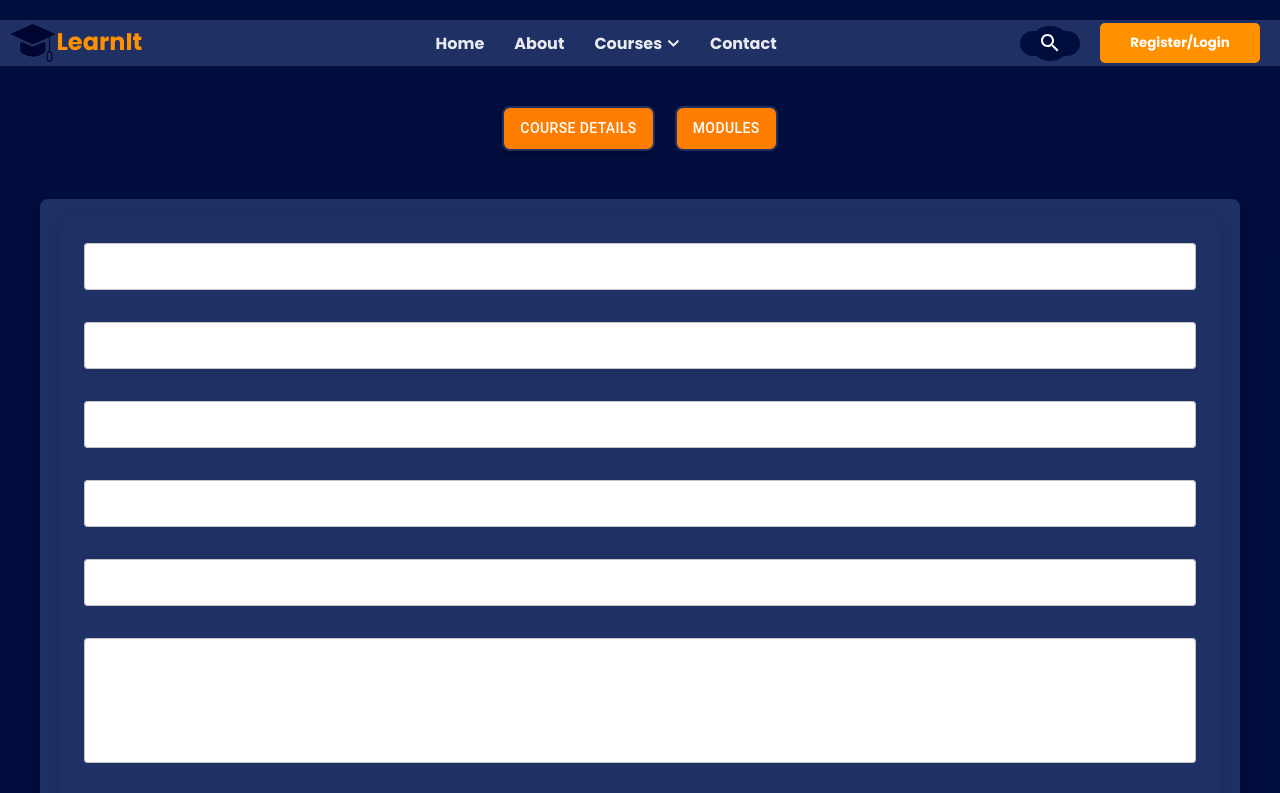
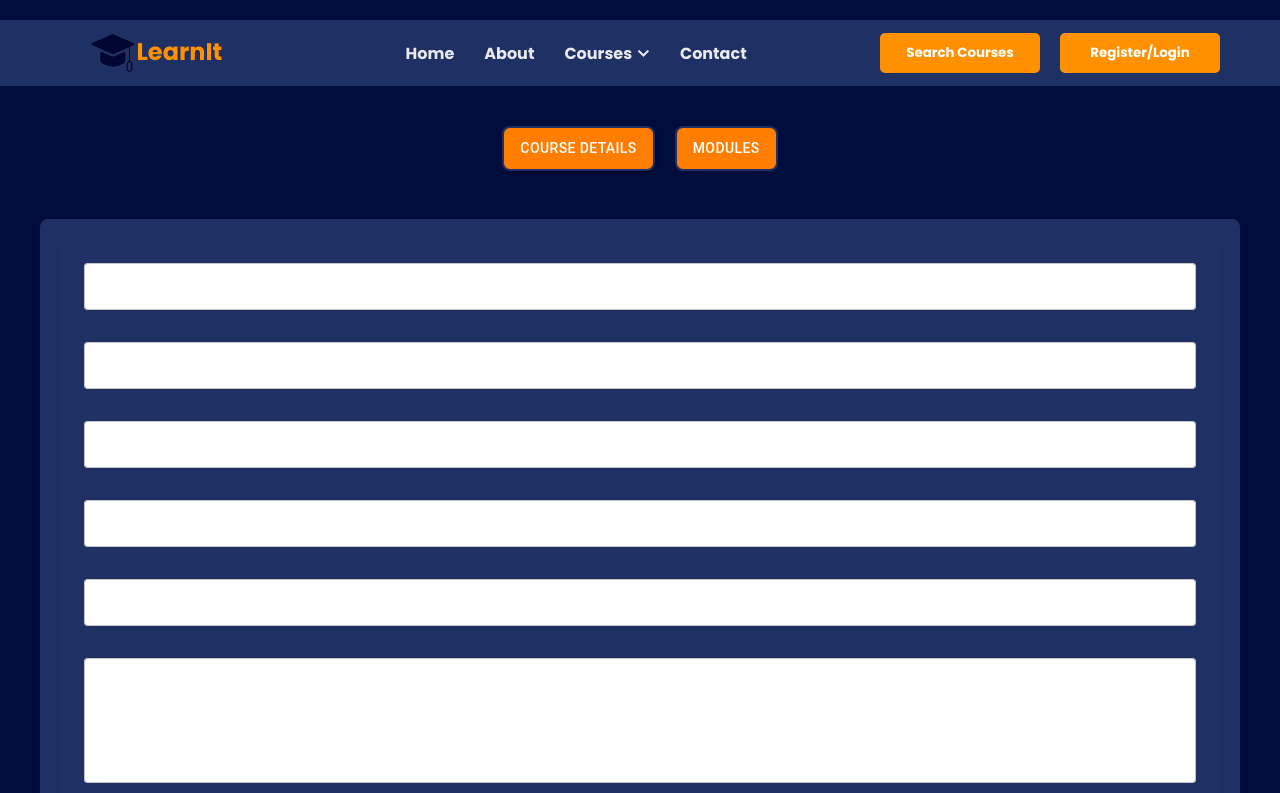
Before and after one commit to zenilrr/LearnIt---Online-Learning-Portal, a React (Create React App) app in the folder my-app/: page /create-course in a window 1280 px wide. Shown: the top 793 px of the page. Built offline with nearby package versions, Linux system fonts and the light colour scheme.

Commit message:
Headers updated

```diff
--- a/my-app/src/App.js
+++ b/my-app/src/App.js
@@ -18,6 +18,7 @@ import SearchPage from "./Pages/General/SearchPage";
 import BuyNowPage from "./Components/BuyNow";
 import StartLearningPage from "./Components/StartLearning";
 import EditCourse from './Components/EditCourse.js';
+import Headeraftersignin from './Components/HeaderAfterSignIn.js';
 
 function App() {
   return (
@@ -42,6 +43,7 @@ function App() {
       </Routes>
 
 
+
     </div>
   );
 }
--- a/my-app/src/Components/Header.js
+++ b/my-app/src/Components/Header.js
@@ -1,25 +1,238 @@
+// import React, { useState, useEffect } from 'react';
+// import { Link, useLocation, useNavigate } from 'react-router-dom';
+// import { FaChevronDown } from 'react-icons/fa';
+// import SearchIcon from '@mui/icons-material/Search';
+// import './Styles/Header.css';
+// import capLogo from '../Assets/Cap.png';
+// import Login from './Login';
+// import Register from './Register';
+
+// function Header() {
+//   const [showSearch, setShowSearch] = useState(false);
+//   const [showDropdown, setShowDropdown] = useState(false);
+//   const [activeLink, setActiveLink] = useState('');
+//   const [searchTerm, setSearchTerm] = useState('');
+//   const [filteredSuggestions, setFilteredSuggestions] = useState([]);
+//   const [selectedSuggestion, setSelectedSuggestion] = useState('');
+//   const [showLogin, setShowLogin] = useState(false);
+//   const [showRegister, setShowRegister] = useState(false);
+//   const location = useLocation();
+//   const navigate = useNavigate();
+
+//   const suggestions = [
+//     'Web Development',
+//     'Data Science',
+//     'Machine Learning',
+//     'Design',
+//     'Artificial Intelligence',
+//     'Cybersecurity',
+//     'Blockchain',
+//     'Cloud Computing',
+//     'JavaScript',
+//     'Python'
+//   ];
+
+//   const toggleSearch = () => {
+//     if (selectedSuggestion) {
+//       navigate(`/courses/${selectedSuggestion.toLowerCase().replace(/\s+/g, '-')}`);
+//       setSearchTerm('');
+//       setSelectedSuggestion('');
+//     } else {
+//       setSearchTerm('');
+//       setFilteredSuggestions([]);
+//     }
+//     setShowSearch(!showSearch);
+//   };
+
+//   const toggleLogin = () => {
+//     setShowLogin(!showLogin);
+//     setShowRegister(false);
+//   };
+
+//   const toggleRegister = () => {
+//     setShowRegister(!showRegister);
+//     setShowLogin(false);
+//   };
+
+//   const handleMouseEnter = () => {
+//     setShowDropdown(true);
+//   };
+
+//   const handleMouseLeave = () => {
+//     setShowDropdown(false);
+//   };
+
+//   const scrollToSection = (sectionId) => {
+//     const section = document.getElementById(sectionId);
+//     if (section) {
+//       section.scrollIntoView({ behavior: 'smooth' });
+//       setActiveLink(sectionId);
+//     }
+//   };
+
+//   const handleSearchChange = (e) => {
+//     const userInput = e.target.value;
+//     setSearchTerm(userInput);
+
+//     if (userInput) {
+//       const filtered = suggestions.filter((suggestion) =>
+//         suggestion.toLowerCase().startsWith(userInput.toLowerCase())
+//       );
+//       setFilteredSuggestions(filtered);
+//     } else {
+//       setFilteredSuggestions([]);
+//     }
+//   };
+
+//   const handleSuggestionClick = (suggestion) => {
+//     setSearchTerm(suggestion);
+//     setSelectedSuggestion(suggestion);
+//     setFilteredSuggestions([]);
+//   };
+
+//   const highlightSearchTerm = (course) => {
+//     const index = course.toLowerCase().indexOf(searchTerm.toLowerCase());
+//     if (index !== -1) {
+//       const beforeMatch = course.substring(0, index);
+//       const match = course.substring(index, index + searchTerm.length);
+//       const afterMatch = course.substring(index + searchTerm.length);
+//       return (
+//         <>
+//           {beforeMatch}
+//           <span className="highlight">{match}</span>
+//           {afterMatch}
+//         </>
+//       );
+//     }
+//     return course;
+//   };
+
+//   useEffect(() => {
+//     const handleScroll = () => {
+//       const sections = ['home', 'about', 'contact'];
+//       let currentSection = '';
+
+//       sections.forEach((sectionId) => {
+//         const section = document.getElementById(sectionId);
+//         if (section) {
+//           const rect = section.getBoundingClientRect();
+//           if (rect.top <= 100 && rect.bottom >= 100) {
+//             currentSection = sectionId;
+//           }
+//         }
+//       });
+
+//       setActiveLink(currentSection);
+//     };
+
+//     window.addEventListener('scroll', handleScroll);
+//     return () => {
+//       window.removeEventListener('scroll', handleScroll);
+//     };
+//   }, []);
+
+//   useEffect(() => {
+//     if (location.pathname === '/') {
+//       setActiveLink('home');
+//     } else if (location.pathname.includes('/courses')) {
+//       setActiveLink('courses');
+//     } else if (location.pathname === '/contact') {
+//       setActiveLink('contact');
+//     }
+//   }, [location]);
+
+//   return (
+//     <header className="header">
+//       <div className="header-logo">
+//         <img src={capLogo} alt="Graduation Cap" className="logo-image" />
+//         LearnIt
+//       </div>
+//       <nav className="header-links-2">
+//         <Link to="/" className={activeLink === 'home' ? 'active' : ''} onClick={() => scrollToSection('home')}>
+//           Home
+//         </Link>
+//         <span className={`header-button ${activeLink === 'about' ? 'active' : ''}`} onClick={() => scrollToSection('about')}>
+//           About
+//         </span>
+
+//         <div className="dropdown" onMouseEnter={handleMouseEnter} onMouseLeave={handleMouseLeave}>
+//           <Link to="/courses" className={activeLink === 'courses' ? 'active' : ''}>
+//             Courses <FaChevronDown className={`dropdown-icon ${showDropdown ? 'open' : ''}`} />
+//           </Link>
+//           {showDropdown && (
+//             <div className="dropdown-menu">
+//               {suggestions.map((suggestion, index) => (
+//                 <Link key={index} to={`/courses/${suggestion.toLowerCase().replace(/\s+/g, '-')}`}>
+//                   {suggestion}
+//                 </Link>
+//               ))}
+//             </div>
+//           )}
+//         </div>
+
+//         <span className={`header-button ${activeLink === 'contact' ? 'active' : ''}`} onClick={() => scrollToSection('contact')}>
+//           Contact
+//         </span>
+//       </nav>
+
+//       <div className="searchBox">
+//         <input
+//           type="text"
+//           className={`searchInput ${showSearch ? 'active' : ''}`}
+//           placeholder="Search..."
+//           value={searchTerm}
+//           onChange={handleSearchChange}
+//           style={{ width: showSearch ? '240px' : '0px', padding: showSearch ? '0 6px' : '0' }}
+//         />
+//         <button className="searchButton" onClick={toggleSearch}>
+//           <SearchIcon style={{ color: '#ffffff' }} />
+//         </button>
+//         {filteredSuggestions.length > 0 && (
+//           <div className="suggestions-dropdown">
+//             {filteredSuggestions.map((suggestion, index) => (
+//               <div key={index} className="suggestion-item" onClick={() => handleSuggestionClick(suggestion)}>
+//                 {highlightSearchTerm(suggestion)}
+//               </div>
+//             ))}
+//           </div>
+//         )}
+//       </div>
+
+//       <button className="login-button_2" onClick={toggleLogin}>
+//         Register/Login
+//       </button>
+
+//       {showLogin && (
+//         <Login onClose={toggleLogin} onRegister={toggleRegister} />
+//       )}
+
+//       {showRegister && (
+//         <Register onClose={toggleRegister} onLogin={toggleLogin} />
+//       )}
+//     </header>
+//   );
+// }
+
+// export default Header;
+
+
 import React, { useState, useEffect } from 'react';
 import { Link, useLocation, useNavigate } from 'react-router-dom';
 import { FaChevronDown } from 'react-icons/fa';
-import SearchIcon from '@mui/icons-material/Search';
 import './Styles/Header.css';
 import capLogo from '../Assets/Cap.png';
 import Login from './Login';
 import Register from './Register';
 
 function Header() {
-  const [showSearch, setShowSearch] = useState(false);
   const [showDropdown, setShowDropdown] = useState(false);
   const [activeLink, setActiveLink] = useState('');
-  const [searchTerm, setSearchTerm] = useState('');
-  const [filteredSuggestions, setFilteredSuggestions] = useState([]);
-  const [selectedSuggestion, setSelectedSuggestion] = useState('');
   const [showLogin, setShowLogin] = useState(false);
   const [showRegister, setShowRegister] = useState(false);
   const location = useLocation();
   const navigate = useNavigate();
 
-  const suggestions = [
+    const suggestions = [
     'Web Development',
     'Data Science',
     'Machine Learning',
@@ -31,18 +244,6 @@ function Header() {
     'JavaScript',
     'Python'
   ];
-
-  const toggleSearch = () => {
-    if (selectedSuggestion) {
-      navigate(`/courses/${selectedSuggestion.toLowerCase().replace(/\s+/g, '-')}`);
-      setSearchTerm('');
-      setSelectedSuggestion('');
-    } else {
-      setSearchTerm('');
-      setFilteredSuggestions([]);
-    }
-    setShowSearch(!showSearch);
-  };
 
   const toggleLogin = () => {
     setShowLogin(!showLogin);
@@ -68,43 +269,6 @@ function Header() {
       section.scrollIntoView({ behavior: 'smooth' });
       setActiveLink(sectionId);
     }
-  };
-
-  const handleSearchChange = (e) => {
-    const userInput = e.target.value;
-    setSearchTerm(userInput);
-
-    if (userInput) {
-      const filtered = suggestions.filter((suggestion) =>
-        suggestion.toLowerCase().startsWith(userInput.toLowerCase())
-      );
-      setFilteredSuggestions(filtered);
-    } else {
-      setFilteredSuggestions([]);
-    }
-  };
-
-  const handleSuggestionClick = (suggestion) => {
-    setSearchTerm(suggestion);
-    setSelectedSuggestion(suggestion);
-    setFilteredSuggestions([]);
-  };
-
-  const highlightSearchTerm = (course) => {
-    const index = course.toLowerCase().indexOf(searchTerm.toLowerCase());
-    if (index !== -1) {
-      const beforeMatch = course.substring(0, index);
-      const match = course.substring(index, index + searchTerm.length);
-      const afterMatch = course.substring(index + searchTerm.length);
-      return (
-        <>
-          {beforeMatch}
-          <span className="highlight">{match}</span>
-          {afterMatch}
-        </>
-      );
-    }
-    return course;
   };
 
   useEffect(() => {
@@ -148,15 +312,29 @@ function Header() {
         LearnIt
       </div>
       <nav className="header-links-2">
-        <Link to="/" className={activeLink === 'home' ? 'active' : ''} onClick={() => scrollToSection('home')}>
+        <Link
+          to="/"
+          className={activeLink === 'home' ? 'active' : ''}
+          onClick={() => scrollToSection('home')}
+        >
           Home
         </Link>
-        <span className={`header-button ${activeLink === 'about' ? 'active' : ''}`} onClick={() => scrollToSection('about')}>
+        <span
+          className={`header-button ${activeLink === 'about' ? 'active' : ''}`}
+          onClick={() => scrollToSection('about')}
+        >
           About
         </span>
 
-        <div className="dropdown" onMouseEnter={handleMouseEnter} onMouseLeave={handleMouseLeave}>
-          <Link to="/courses" className={activeLink === 'courses' ? 'active' : ''}>
+        <div
+          className="dropdown"
+          onMouseEnter={handleMouseEnter}
+          onMouseLeave={handleMouseLeave}
+        >
+          <Link
+            to="/courses"
+            className={activeLink === 'courses' ? 'active' : ''}
+          >
             Courses <FaChevronDown className={`dropdown-icon ${showDropdown ? 'open' : ''}`} />
           </Link>
           {showDropdown && (
@@ -170,45 +348,24 @@ function Header() {
           )}
         </div>
 
-        <span className={`header-button ${activeLink === 'contact' ? 'active' : ''}`} onClick={() => scrollToSection('contact')}>
+        <span
+          className={`header-button ${activeLink === 'contact' ? 'active' : ''}`}
+          onClick={() => scrollToSection('contact')}
+        >
           Contact
         </span>
       </nav>
 
-      <div className="searchBox">
-        <input
-          type="text"
-          className={`searchInput ${showSearch ? 'active' : ''}`}
-          placeholder="Search..."
-          value={searchTerm}
-          onChange={handleSearchChange}
-          style={{ width: showSearch ? '240px' : '0px', padding: showSearch ? '0 6px' : '0' }}
-        />
-        <button className="searchButton" onClick={toggleSearch}>
-          <SearchIcon style={{ color: '#ffffff' }} />
-        </button>
-        {filteredSuggestions.length > 0 && (
-          <div className="suggestions-dropdown">
-            {filteredSuggestions.map((suggestion, index) => (
-              <div key={index} className="suggestion-item" onClick={() => handleSuggestionClick(suggestion)}>
-                {highlightSearchTerm(suggestion)}
-              </div>
-            ))}
-          </div>
-        )}
-      </div>
+      <button className="go-to-courses-button" onClick={() => navigate('/search-courses')}>
+        Search Courses
+      </button>
 
       <button className="login-button_2" onClick={toggleLogin}>
         Register/Login
       </button>
 
-      {showLogin && (
-        <Login onClose={toggleLogin} onRegister={toggleRegister} />
-      )}
-
-      {showRegister && (
-        <Register onClose={toggleRegister} onLogin={toggleLogin} />
-      )}
+      {showLogin && <Login onClose={toggleLogin} onRegister={toggleRegister} />}
+      {showRegister && <Register onClose={toggleRegister} onLogin={toggleLogin} />}
     </header>
   );
 }
--- a/my-app/src/Components/HeaderAfterSignIn.js
+++ b/my-app/src/Components/HeaderAfterSignIn.js
@@ -1,7 +1,6 @@
 import React, { useState, useEffect } from 'react';
 import { Link, useLocation, useNavigate } from 'react-router-dom';
 import { FaChevronDown } from 'react-icons/fa';
-import SearchIcon from '@mui/icons-material/Search';
 import './Styles/Header_after_signin.css';
 import capLogo from '../Assets/Cap.png';
 import DefaultProfilePic from '../Assets/profile-img.jpeg';
@@ -11,8 +10,6 @@ function Header2() {
   const [showDropdown, setShowDropdown] = useState(false);
   const [showProfileDropdown, setShowProfileDropdown] = useState(false);
   const [activeLink, setActiveLink] = useState('');
-  const [searchTerm, setSearchTerm] = useState('');
-  const [filteredSuggestions, setFilteredSuggestions] = useState([]);
   const [selectedSuggestion, setSelectedSuggestion] = useState('');
   const [profilePic, setProfilePic] = useState(DefaultProfilePic);
   const location = useLocation();
@@ -31,47 +28,29 @@ function Header2() {
     'Python',
   ];
 
-  const toggleSearch = () => {
-    if (selectedSuggestion) {
-      navigate(`/courses/${selectedSuggestion.toLowerCase().replace(/\s+/g, '-')}`);
-      setSearchTerm('');
-      setSelectedSuggestion('');
-    } else {
-      setSearchTerm('');
-      setFilteredSuggestions([]);
-    }
-    setShowSearch(!showSearch);
-  };
-
   const handleMouseEnter = () => setShowDropdown(true);
   const handleMouseLeave = () => setShowDropdown(false);
 
   const scrollToSection = (sectionId) => {
+    if (location.pathname !== '/') {
+      // Navigate to home page first if not already there
+      navigate('/');
+      setTimeout(() => {
         const section = document.getElementById(sectionId);
         if (section) {
           section.scrollIntoView({ behavior: 'smooth' });
           setActiveLink(sectionId);
         }
-  };
-
-  const handleSearchChange = (e) => {
-    const userInput = e.target.value;
-    setSearchTerm(userInput);
-    if (userInput) {
-      const filtered = suggestions.filter((suggestion) =>
-        suggestion.toLowerCase().startsWith(userInput.toLowerCase())
-      );
-      setFilteredSuggestions(filtered);
+      }, 300); // Delay to ensure the page loads
     } else {
-      setFilteredSuggestions([]);
+      const section = document.getElementById(sectionId);
+      if (section) {
+        section.scrollIntoView({ behavior: 'smooth' });
+        setActiveLink(sectionId);
+      }
     }
   };
 
-  const handleSuggestionClick = (suggestion) => {
-    setSearchTerm(suggestion);
-    setSelectedSuggestion(suggestion);
-    setFilteredSuggestions([]);
-  };
 
   const handleLogout = () => {
     console.log('User logged out');
@@ -163,21 +142,9 @@ function Header2() {
         </span>
       </nav>
 
-      <div className="searchBox">
-        <input type="text" className="searchInput" placeholder="Search..." value={searchTerm} onChange={handleSearchChange} />
-        <button className="searchButton" onClick={toggleSearch}>
-          <SearchIcon style={{ color: '#ffffff' }} />
+      <button className="go-to-courses-button" onClick={() => navigate('/search-courses')}>
+        Search Courses
       </button>
-        {filteredSuggestions.length > 0 && (
-          <div className="suggestions-dropdown">
-            {filteredSuggestions.map((suggestion, index) => (
-              <div key={index} className="suggestion-item" onClick={() => handleSuggestionClick(suggestion)}>
-                {suggestion}
-              </div>
-            ))}
-          </div>
-        )}
-      </div>
 
       <button className="profile-button" onClick={() => setShowProfileDropdown(!showProfileDropdown)}>
         <img src={profilePic} alt="Profile" />
--- a/my-app/src/Components/Login.js
+++ b/my-app/src/Components/Login.js
@@ -1,5 +1,6 @@
 import React, { useState } from 'react';
 import { useNavigate } from 'react-router-dom';
+import CloseIcon from '@mui/icons-material/Close'; // Import MUI Close icon
 import './Styles/Login.css';
 
 function Login({ onClose, onRegister }) {
@@ -54,7 +55,9 @@ function Login({ onClose, onRegister }) {
   return (
     <div className="login-overlay">
       <div className="login-container">
-        <button className="close-btn" onClick={onClose}>×</button>
+        <button className="close-btn" onClick={onClose}>
+          <CloseIcon style={{ fontSize: '24px', color: '#ffffff' }} /> {/* Close Icon */}
+        </button>
         <h2 className="login-title">Login to your account</h2>
 
         <form className="login-form" onSubmit={handleSubmit}>
--- a/my-app/src/Components/Register.js
+++ b/my-app/src/Components/Register.js
@@ -1,4 +1,5 @@
 import React, { useState } from 'react';
+import CloseIcon from '@mui/icons-material/Close'; // Import MUI Close icon
 import './Styles/Register.css';
 
 function Register({ onClose, onLogin }) {
@@ -50,7 +51,9 @@ function Register({ onClose, onLogin }) {
   return (
     <div className="login-overlay">
       <div className="login-container">
-        <button className="close-btn" onClick={onClose}>×</button>
+      <button className="close-btn" onClick={onClose}>
+          <CloseIcon style={{ fontSize: '24px', color: '#ffffff' }} /> {/* Close Icon */}
+        </button>
         <h2 className="login-title">Create a new account</h2>
 
         {/* Role Selection Buttons */}
--- a/my-app/src/Components/Styles/Header.css
+++ b/my-app/src/Components/Styles/Header.css
@@ -16,7 +16,8 @@
   font-weight: 700;
   font-size: 1.5rem;
   text-decoration: none;
-  margin: 0px
+  margin: 0px;
+  padding-left: 40px;
 }
 
 .header-links-2 {
@@ -84,55 +85,24 @@
   background-color: #ff5e00;
 }
 
-/* Additional styles for search functionality */
-
-/* Search Box Styling */
-.searchBox {
-  position: relative;
-  background: #000e3dfb;
-  height: 25px;
-  border-radius: 40px;
-  padding: 10px;
-  display: flex;
-  align-items: center;
+.go-to-courses-button {
+  font-family: 'Poppins', sans-serif;
+  background-color: #ff9100;
+  color: #ffffff;
+  font-weight: 700;
+  padding: 10px 20px;
+  border: none;
+  border-radius: 5px;
+  cursor: pointer;
+  transition: background-color 0.3s;
   margin-right: 20px;
-  transition: width 0.4s ease;
+  margin-bottom:3px;
+  margin-top: 3px;
+  width:10rem;
 }
 
-.searchButton {
-  color: #ff9100;
-  width: 35px;
-  height: 35px;
-  border:none;
-  border-radius: 50%;
-  background: #000e3dfb;
-  display: flex;
-  justify-content: center;
-  align-items: center;
-  cursor: pointer;
-  transition: background 0.4s;
-}
-
-.searchInput {
-  font-family: 'Poppins', sans-serif;
-  border: none;
-  background: none;
-  outline: none;
-  color: white;
-  font-size: 16px;
-  transition: width 0.4s ease;
-  width: 0px;
-  font-weight: 700;
-}
-
-.searchBox:hover .searchInput {
-  width: 240px;
-  padding: 6px 6px;
-}
-
-.searchBox:hover .searchButton {
-  background: #ff5e00;
-  color: #2f3640;
+.go-to-courses-button:hover {
+  background-color: #ff5e00; /* Darker green on hover */
 }
 
 /* Styles for the dropdown menu */
--- a/my-app/src/Components/Styles/Header_after_signin.css
+++ b/my-app/src/Components/Styles/Header_after_signin.css
@@ -86,53 +86,24 @@
 
 /* Additional styles for search functionality */
 
-/* Search Box Styling */
-.searchBox {
-  position: relative;
-  background: #000e3dfb;
-  height: 25px;
-  border-radius: 40px;
-  padding: 20x;
-  display: flex;
-  align-items: center;
+.go-to-courses-button {
+  font-family: 'Poppins', sans-serif;
+  background-color: #ff9100;
+  color: #ffffff;
+  font-weight: 700;
+  padding: 10px 20px;
+  border: none;
+  border-radius: 5px;
+  cursor: pointer;
+  transition: background-color 0.3s;
   margin-right: 20px;
-  transition: width 0.4s ease;
+  margin-bottom:3px;
+  margin-top: 3px;
+  width:10rem;
 }
 
-.searchButton {
-  color: #ff9100;
-  width: 35px;
-  height: 35px;
-  border:none;
-  border-radius: 50%;
-  background: #000e3dfb;
-  display: flex;
-  justify-content: center;
-  align-items: center;
-  cursor: pointer;
-  transition: background 0.4s;
-}
-
-.searchInput {
-  font-family: 'Poppins', sans-serif;
-  border: none;
-  background: none;
-  outline: none;
-  color: white;
-  font-size: 16px;
-  transition: width 0.4s ease;
-  width: 0px;
-  font-weight: 700;
-}
-
-.searchBox:hover .searchInput {
-  width: 240px;
-  padding: 6px 6px;
-}
-
-.searchBox:hover .searchButton {
-  background: #ff5e00;
-  color: #2f3640;
+.go-to-courses-button:hover {
+  background-color: #ff5e00; /* Darker green on hover */
 }
 
 /* Styles for the dropdown menu */
@@ -250,6 +221,7 @@
   cursor: pointer;
   padding: 0;
   display: flex;
+  border-radius: 50%;
   align-items: center;
   margin-right: 15px; /* Shift left by reducing right margin */
 }
@@ -263,10 +235,10 @@
 /* Updated Dropdown Menu Styling */
 .profile-dropdown {
   position: absolute;
-  top: 70px; /* Adjust based on your header height */
+  top: 85px; /* Adjust based on your header height */
   right: 10px; /* Align to the profile button */
   background-color: #1f3064; /* Updated background color */
-  border-radius: 8px;
+  border-radius: 5px;
   box-shadow: 0 4px 8px rgba(0, 0, 0, 0.1);
   z-index: 1000;
   width: 130px;
--- a/my-app/src/Components/Styles/Search.css
+++ b/my-app/src/Components/Styles/Search.css
@@ -17,7 +17,7 @@ body {
 .header, .footer, .search-container {
     width: 100vw;
     margin: 0;
-    padding: 0;
+    /* padding: 0; */
 }
 
 .search-container {
```
Also changed, not shown: my-app/src/Components/Styles/Login.css (+17 -5 lines), my-app/src/Components/Styles/Register.css (+16 -5 lines). Lines whose indentation alone changed are shown as unchanged.
